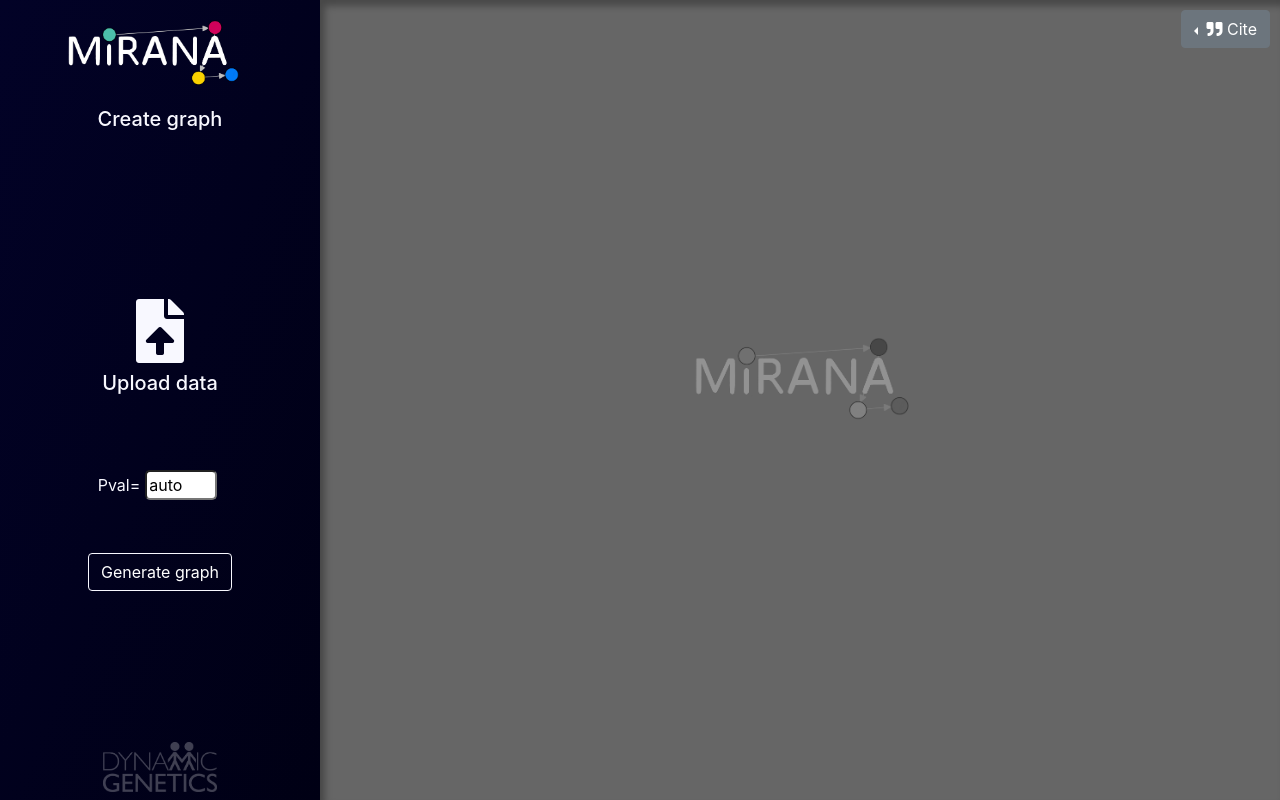
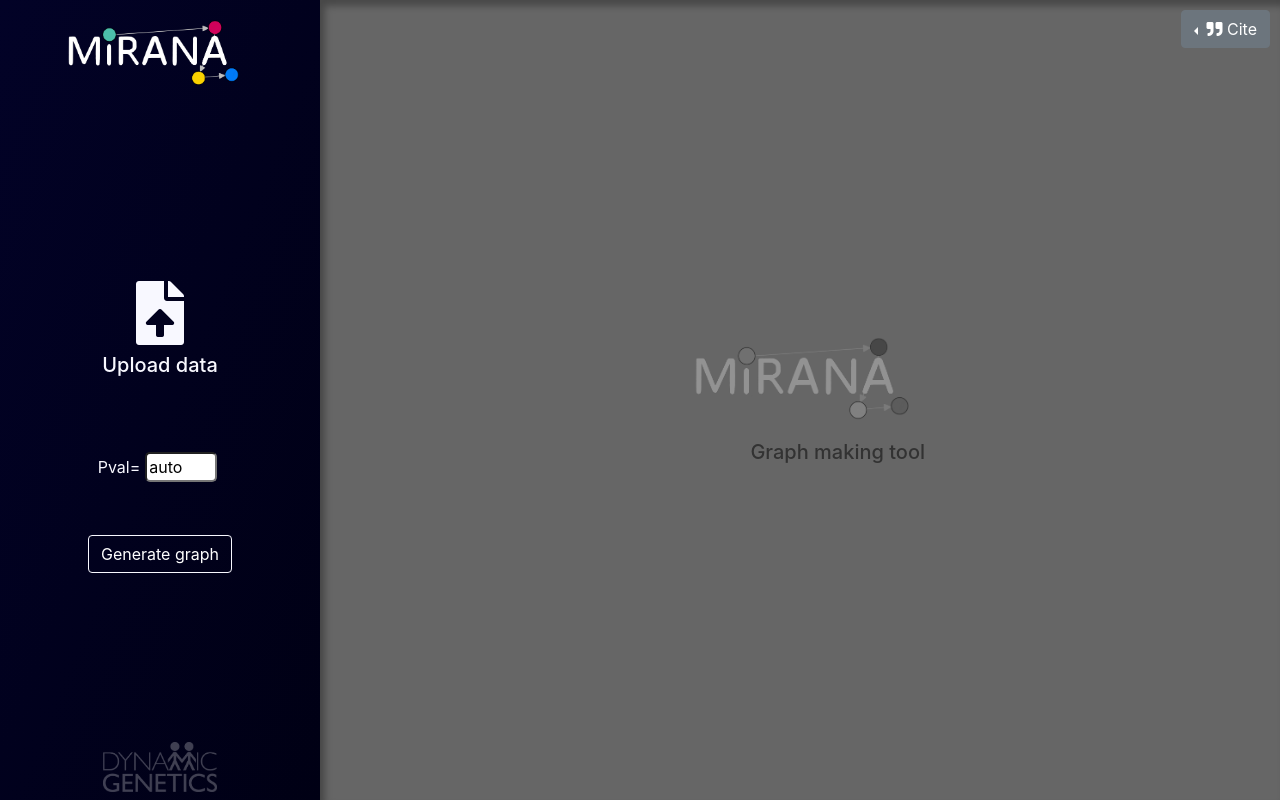
Before and after one commit to CMorenoStokoe/network-mr-vis-tool, a plain HTML site: page visualisation.html in a window 1280 px wide. Drawn offline with nearby package versions, Linux system fonts and the light colour scheme.

Commit message:
clarity improvement

```diff
--- a/css/visualisation.css
+++ b/css/visualisation.css
@@ -37,7 +37,7 @@
     opacity: 0.25;
 }
 
-.logo-emboss{
+#film-logo{
     position: absolute;
     bottom: calc(50% - 40px);
     right: calc(50% - 125px);
@@ -45,6 +45,14 @@
     filter: grayscale(100%) brightness(75%);
     max-width: 250px;
     max-height: auto;
+}
+#film-text{
+    position: absolute;
+    bottom: calc(50% - 40px - 2rem);
+    right: calc(50% - 125px);
+    opacity: 0.5;
+    filter: brightness(75%);
+    color: black;
 }
 
 
--- a/visualisation.html
+++ b/visualisation.html
@@ -34,7 +34,6 @@
                                     <img class="icon-brand" src="img/MiRANA_white.png">
                                 </span>
                             </a>
-                            <h5 class="card-title">Create graph</h5>
                         </div>
                     </div>
 
@@ -90,7 +89,8 @@
                     </div>
                 </div>
 
-                <img src='img/MiRANA_white.png' class='logo-emboss' id='film-logo'>
+                <img src='img/MiRANA_white.png' id='film-logo'>
+                <h5 id='film-text'>Graph making tool</h5>
                 <svg width="900" height="800" id="svg-main"></svg>
             </div>
 
```
